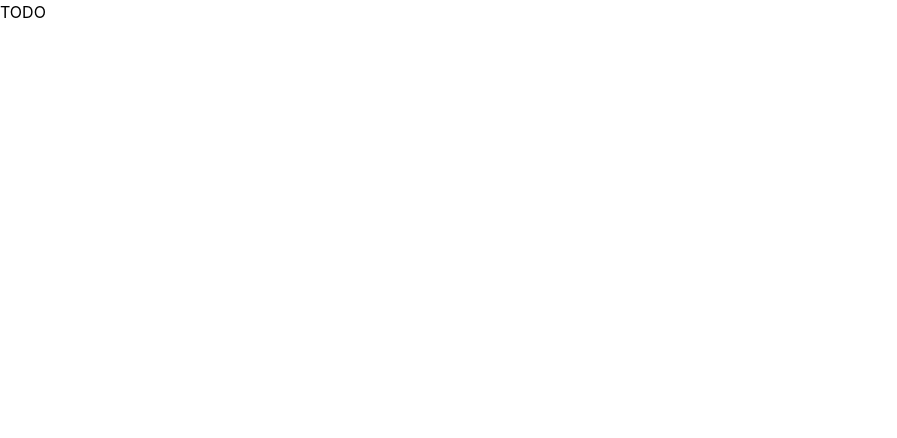
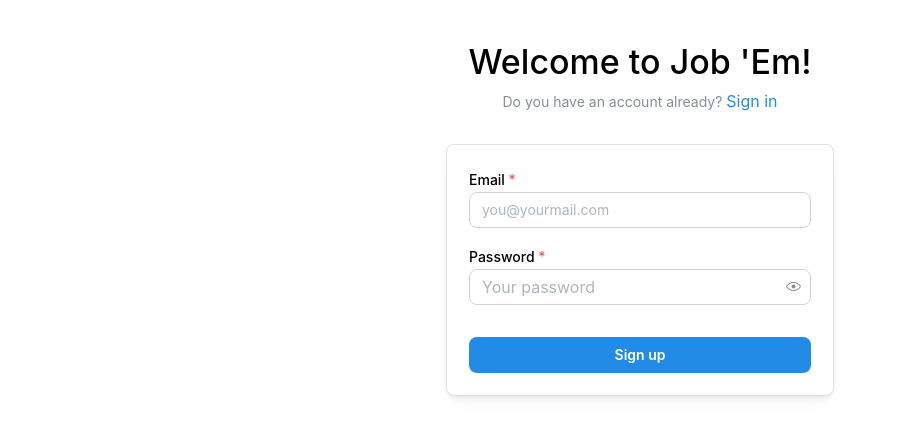
Before and after one commit to kajetansw/job-em, a Next.js app: page /sign-up in a window 1280 px wide. Shown: the top 438 px of the page, without its empty margins (0-897 px from the left). Built offline with nearby package versions, Linux system fonts and the light colour scheme.

Commit message:
feat: added Sign Up page

```diff
--- a/biome.json
+++ b/biome.json
@@ -26,6 +26,9 @@
       },
       "complexity": {
         "noForEach": "off"
+      },
+      "correctness": {
+        "noUnusedImports": "error"
       }
     }
   },
--- /dev/null
+++ b/src/app/(auth-pages)/sign-up/page.css
@@ -0,0 +1,11 @@
+.title {
+  font-family: Outfit, var(--mantine-font-family);
+  font-weight: 500;
+}
+
+.subtitle {
+  color: var(--mantine-color-dimmed);
+  font-size: var(--mantine-font-size-sm);
+  text-align: center;
+  margin-top: 5px;
+}
--- a/src/app/(auth-pages)/sign-up/page.tsx
+++ b/src/app/(auth-pages)/sign-up/page.tsx
@@ -1,3 +1,61 @@
-export default function SignUpPage() {
-  return <div>TODO</div>;
+import { signUpAction } from "@/app/actions";
+import { FormMessage, type Message } from "@/components/common/FormMessage";
+import { SubmitButton } from "@/components/common/SubmitButton";
+import {
+  Anchor,
+  Container,
+  Paper,
+  PasswordInput,
+  Text,
+  TextInput,
+  Title,
+} from "@mantine/core";
+import Form from "next/form";
+import Link from "next/link";
+
+import "./page.css";
+
+export default async function SignUpPage(props: {
+  searchParams: Promise<Message>;
+}) {
+  const searchParams = await props.searchParams;
+
+  return (
+    <Container size={420} my={40}>
+      <Title ta="center" className="title">
+        Welcome to Job 'Em!
+      </Title>
+
+      <Text className="subtitle">
+        Do you have an account already?{" "}
+        <Anchor component={Link} href="/sign-in">
+          Sign in
+        </Anchor>
+      </Text>
+
+      <Paper withBorder shadow="sm" p={22} mt={30} radius="md">
+        <Form action={signUpAction}>
+          <TextInput
+            name="email"
+            label="Email"
+            placeholder="you@yourmail.com"
+            required
+            radius="md"
+          />
+          <PasswordInput
+            name="password"
+            label="Password"
+            placeholder="Your password"
+            required
+            mt="md"
+            radius="md"
+          />
+
+          <SubmitButton text="Sign up" />
+
+          <FormMessage message={searchParams} />
+        </Form>
+      </Paper>
+    </Container>
+  );
 }
--- a/src/components/sign-in/SubmitButton.tsx
+++ b/src/components/common/SubmitButton.tsx
@@ -1,14 +1,19 @@
 "use client";
 
 import { Button } from "@mantine/core";
+import type React from "react";
 import { useFormStatus } from "react-dom";
 
-export const SubmitButton = () => {
+interface Props {
+  text: string;
+}
+
+export const SubmitButton: React.FC<Props> = ({ text }) => {
   const { pending } = useFormStatus();
 
   return (
     <Button fullWidth mt="xl" radius="md" type="submit" disabled={pending}>
-      {pending ? "Loading..." : "Sign in"}
+      {pending ? "Loading..." : text}
     </Button>
   );
 };
```
Also changed, not shown: src/app/(auth-pages)/sign-in/page.tsx (+11 -6 lines).
